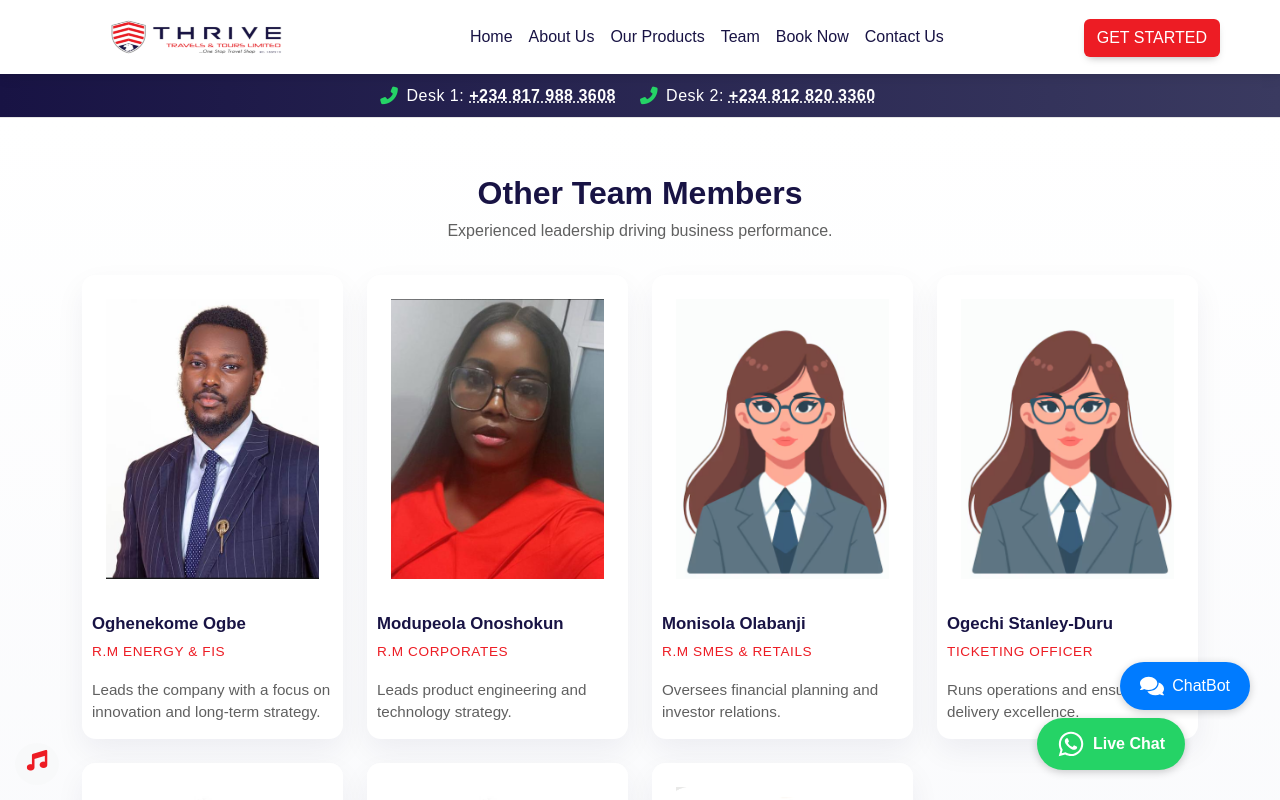
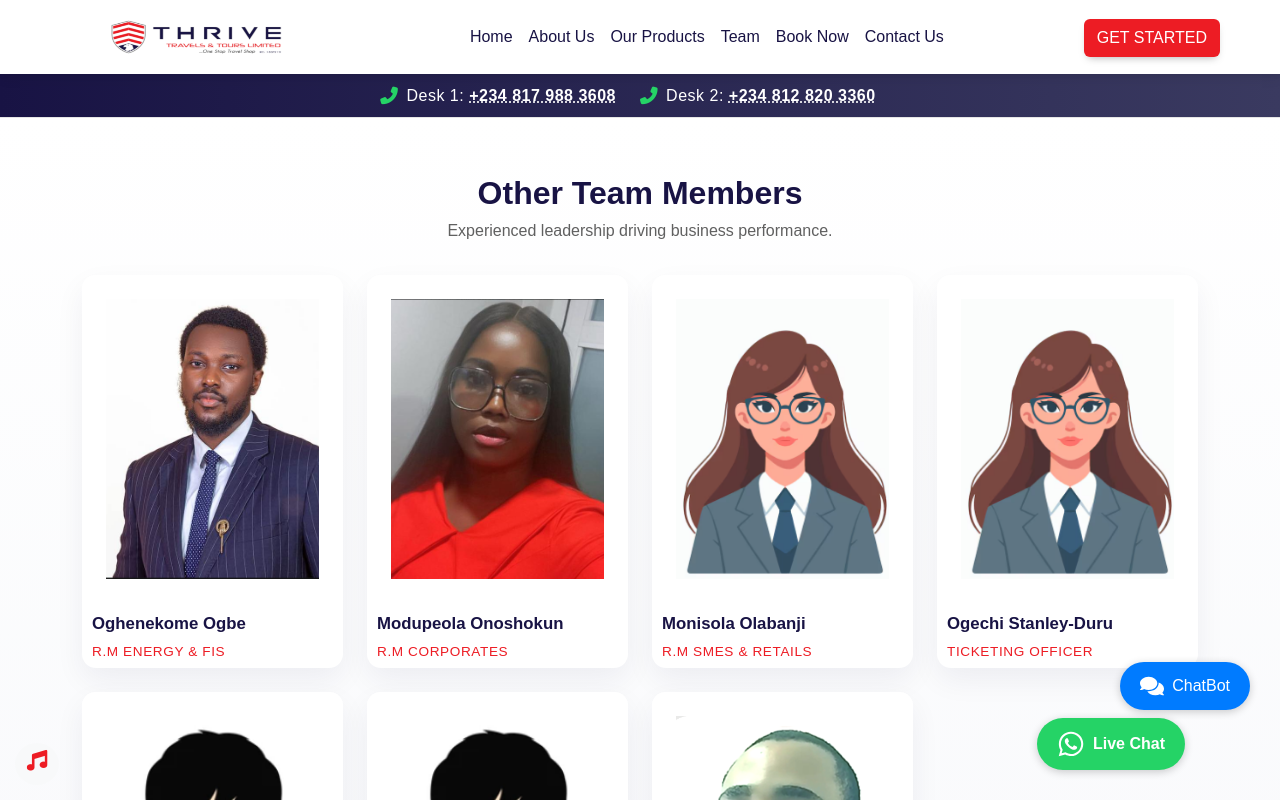
Before and after one commit to EdetDavid/thrive-travels, a React (Create React App) app: page /other-team-members in a window 1280 px wide. Shown: the top 800 px of the page. Built offline with nearby package versions, Linux system fonts and the light colour scheme; a web font is replaced by a local one.

Commit message:
Updating Other Team Component Style

```diff
--- a/src/pages/team/Team.css
+++ b/src/pages/team/Team.css
@@ -824,7 +824,7 @@
 .card-body {
   /* padding: 1.25rem; */
   display: flex;
-  padding-left: 10px !important;
+  padding: 0 0 5px 10px !important;
   flex-direction: column;
   gap: 0.5rem;
 }
--- a/src/pages/team/otherTeam.jsx
+++ b/src/pages/team/otherTeam.jsx
@@ -71,7 +71,7 @@ const OtherTeamMembers = () => {
               <div className="card-body">
                 <h3 className="card-name">{m.name}</h3>
                 <p className="card-role">{m.role}</p>
-                <p className="card-bio">{m.bio}</p>
+              {/*    <p className="card-bio">{m.bio}</p> */ }
               </div>
             </article>
           ))}
```
